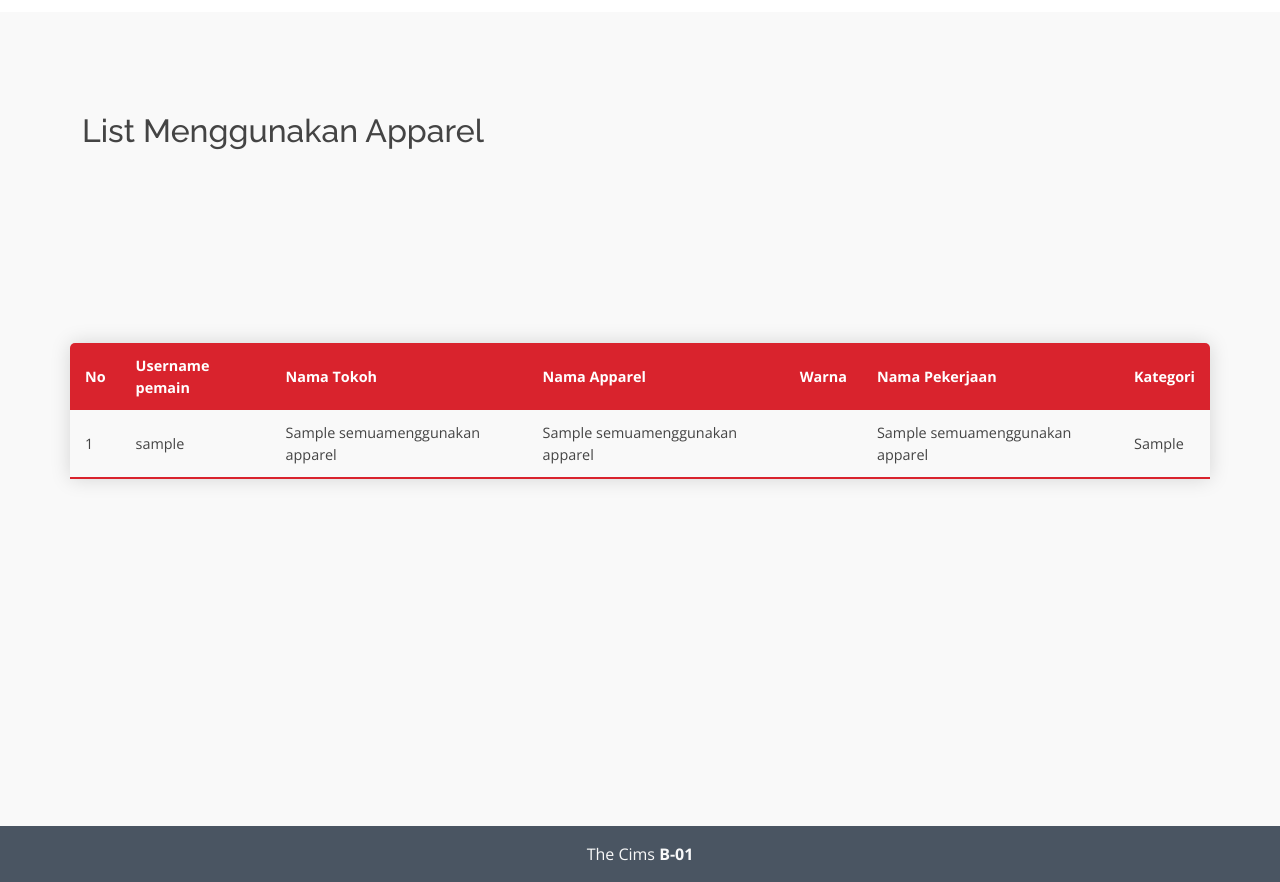
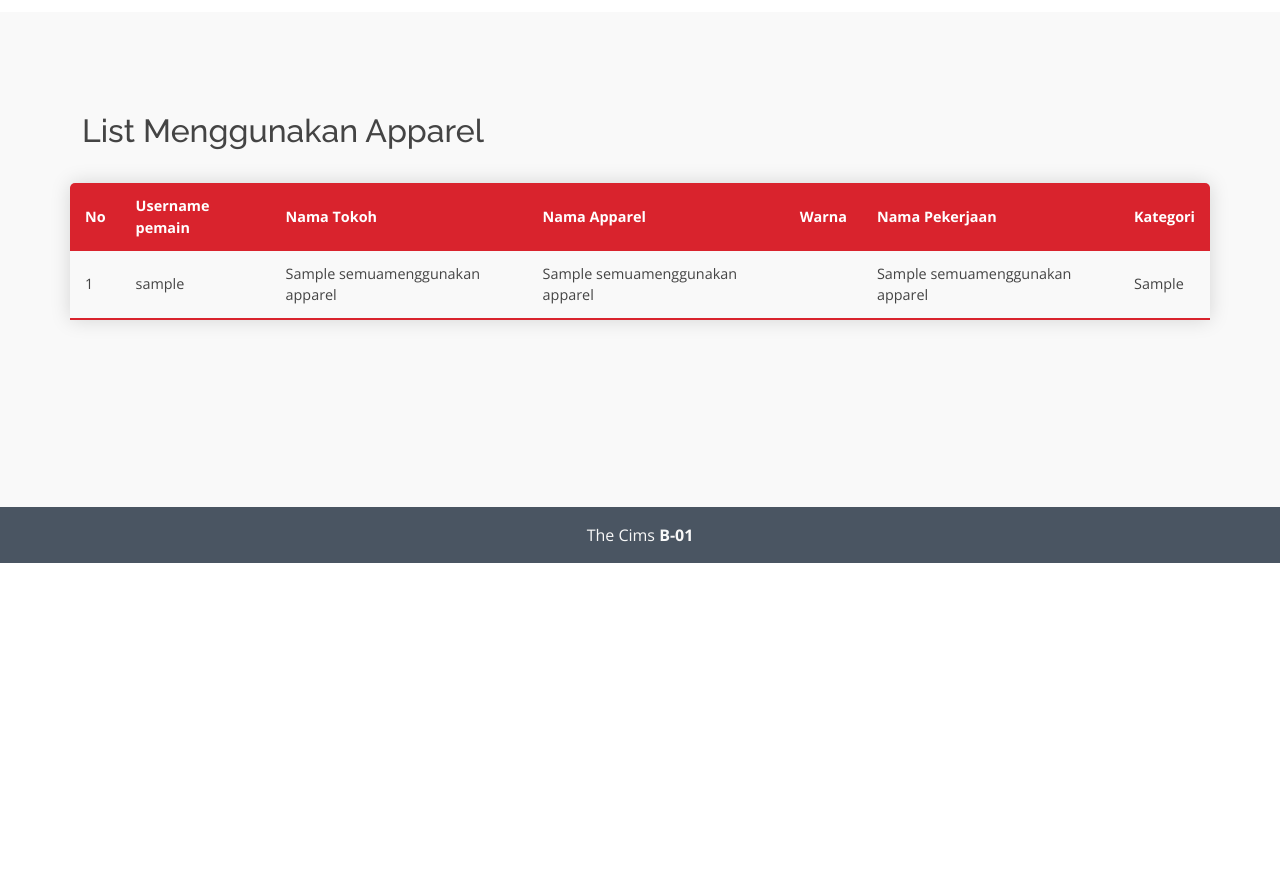
Before and after one commit to marthanatasha/tk-basdat-b01-the-cims, a Django app: template menggunakan_apparel/templates/read_menggunakan_apparel_admin.html in a window 1280 px wide. Shown: the part 68-950 px from the top of the page. After the commit the page ends 631 px from the top, so only its background shows below. Run offline with Django 4.2, Linux system fonts and the light colour scheme; the template is opened without the code that fills it: most values are stand-ins (such as "Sample title", 1, 10 or a date in 2020); some libraries are stand-ins or nearby versions.

Commit message:
fix html

```diff
--- a/menggunakan_apparel/templates/read_menggunakan_apparel_admin.html
+++ b/menggunakan_apparel/templates/read_menggunakan_apparel_admin.html
@@ -6,7 +6,7 @@
         <h2>List Menggunakan Apparel</h2>
     </div>
 </div>
-<div class="container-fluid" style="height: 76vh; padding-bottom: 8%; display: flex; align-items: center; justify-content: center;">
+<div class="container-fluid" style="padding-bottom: 8%; display: flex; align-items: center; justify-content: center;">
     <div class="container">
         <div class="row d-flex justify-content-center">
         <table class="content-table">
--- a/menggunakan_apparel/templates/read_menggunakan_apparel_pemain.html
+++ b/menggunakan_apparel/templates/read_menggunakan_apparel_pemain.html
@@ -6,7 +6,7 @@
         <h2>List Menggunakan Apparel</h2>
     </div>
 </div>
-<div class="container-fluid" style="padding-bottom: 13%; display: flex; align-items: center; justify-content: center;">
+<div class="container-fluid" style="padding-bottom: 8%; display: flex; align-items: center; justify-content: center;">
     <div class="container">
         <div class="row d-flex justify-content-center">
         <table class="content-table">
```
